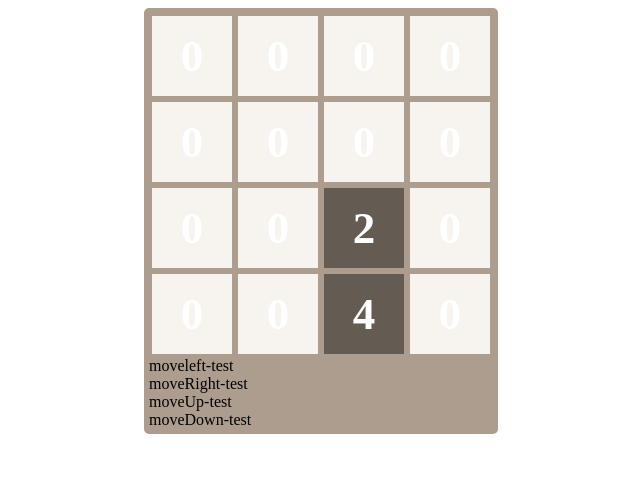
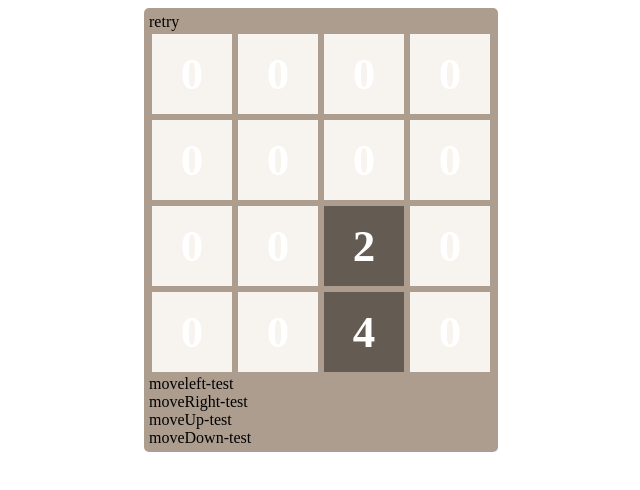
Before and after one commit to juicyorange/2048-Game, a React (Create React App) app: page / in a window 1280 px wide. Shown: the top 490 px of the page, without its empty margins (319-959 px from the left). Built offline with nearby package versions, Linux system fonts and the light colour scheme.

Commit message:
add : retry

```diff
--- a/src/App.tsx
+++ b/src/App.tsx
@@ -3,8 +3,8 @@ import React, { useState, useEffect } from 'react';
 import './App.css';
 
 // 해야할 것
+// css
 // score 구현
-// gameover시 알림
 // 화살표 이동 및 가능하다면 스와이프 이동 구현
 // retry 버튼
 // 파일 쪼개기
@@ -55,6 +55,9 @@ function App() {
       [0, 0, 0, 0],
       [0, 0, 0, 0],
     ];
+    if (gameOver === true) {
+      setGameOver(false);
+    }
 
     // 처음에 2번 넣는다.
     newGrid = pushNumber(pushNumber(newGrid));
@@ -386,9 +389,7 @@ function App() {
   };
 
   const playGame = (where: string) => {
-    if (gameOver) {
-      alert('Game Over');
-    } else {
+    if (gameOver === false) {
       switch (where) {
         case 'left':
           const moveLeftGrid = moveLeft(grid);
@@ -446,6 +447,7 @@ function App() {
   return (
     <>
       <Board>
+        <div onClick={() => initGrid()}>retry</div>
         {grid.map((row, rowIndex) => (
           <div style={{ display: 'flex' }} key={`rowIndex-${rowIndex}`}>
             {row.map((item, itemIndex) => (
```
